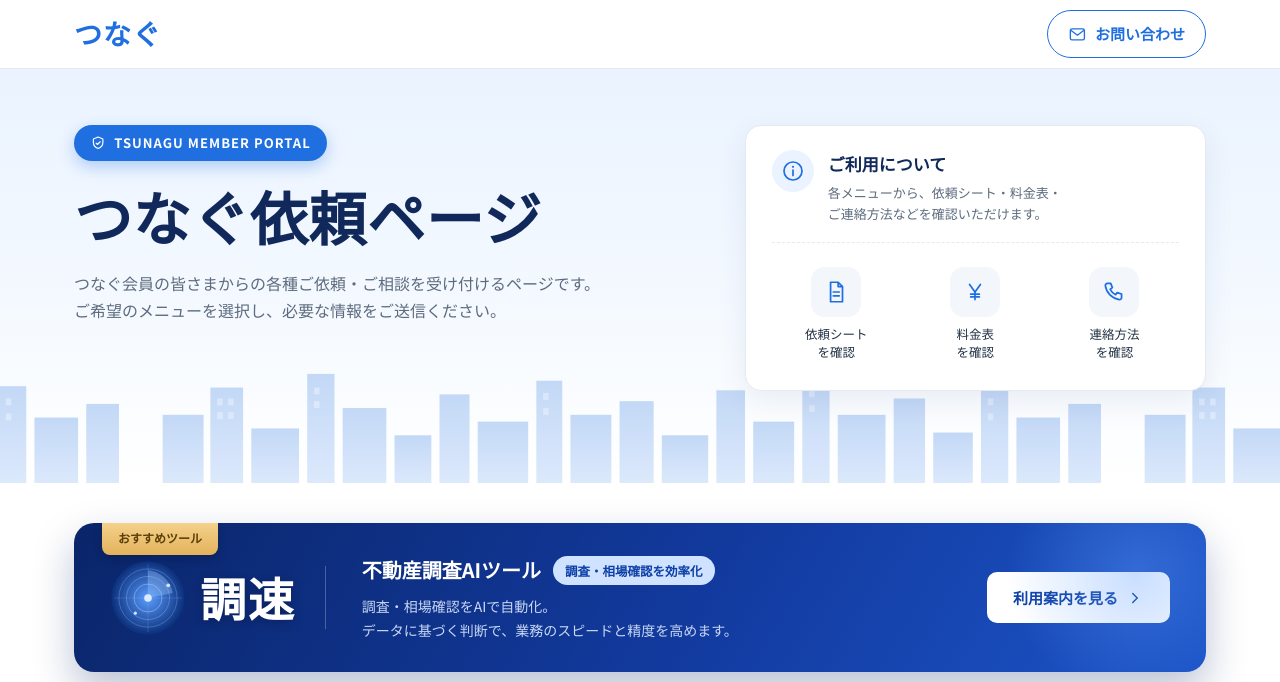
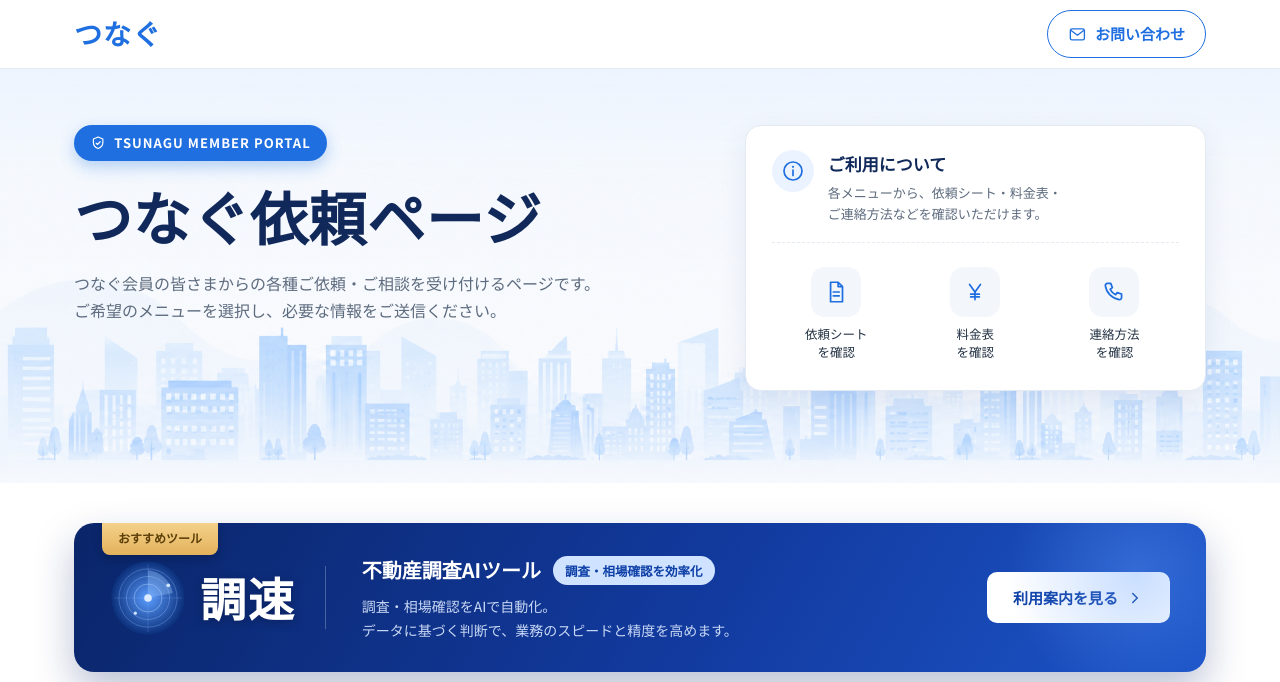
Before and after one commit to tagukichi/tsunagu, a PHP site: page / in a window 1280 px wide. Shown: the top 682 px of the page. Run offline with PHP 8.4, Linux system fonts and the light colour scheme.

Commit message:
FV背景の街並みを支給画像(tsungau_back.png)に差し替え
- .hero__skyline を支給PNGに変更（下端フルワイド配置・アスペクト比でレスポンシブ）
- 上端はマスクグラデーションで背景へフェードさせ継ぎ目を解消
- 未使用の仮 skyline.svg を削除
- READMEのアセット記載を更新

https://claude.ai/code/session_01N1BhnTiRHf3AoeJwBWiCX3

```diff
--- a/assets/css/style.css
+++ b/assets/css/style.css
@@ -146,9 +146,11 @@ h1, h2, h3, p { margin: 0; }
 .hero__skyline {
   position: absolute;
   inset: auto 0 0 0;
-  height: 150px;
-  background: url("../img/skyline.svg") repeat-x bottom center / auto 100%;
-  opacity: .9;
+  width: 100%;
+  aspect-ratio: 2104 / 747;
+  background: url("../img/tsungau_back.png") no-repeat bottom center / 100% auto;
+  -webkit-mask-image: linear-gradient(to bottom, transparent 0, #000 34%);
+          mask-image: linear-gradient(to bottom, transparent 0, #000 34%);
   z-index: 0;
   pointer-events: none;
 }
@@ -635,7 +637,6 @@ body.is-locked { overflow: hidden; }
   :root { --gutter: 18px; }
 
   .hero { padding-block: 40px 72px; }
-  .hero__skyline { height: 110px; }
 
   .featured__box { grid-template-columns: 1fr; gap: 16px; padding: 30px 22px 24px; text-align: left; }
   .featured__brand { padding-right: 0; }
```
Also changed, not shown: README.md, assets/img/skyline.svg (deleted).
